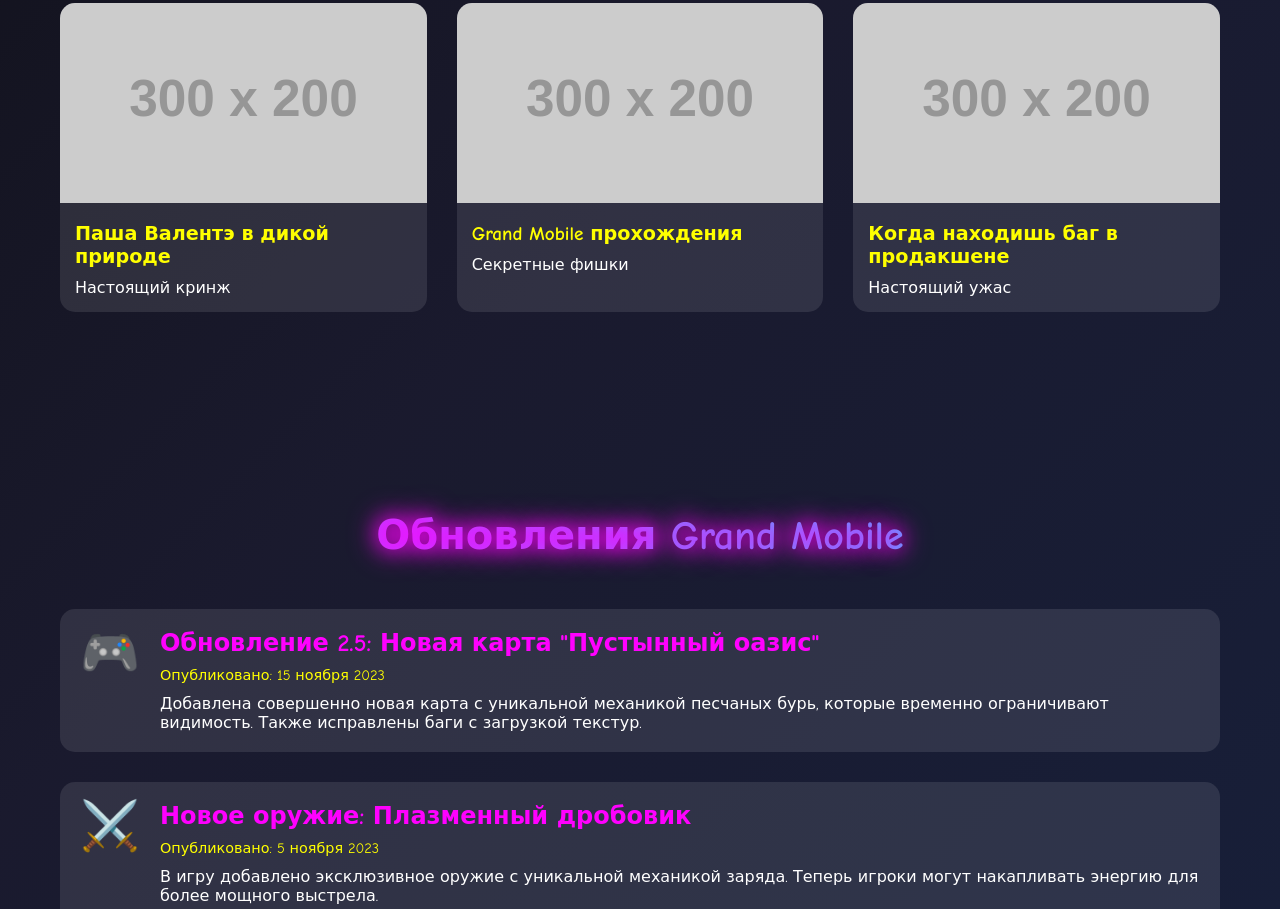
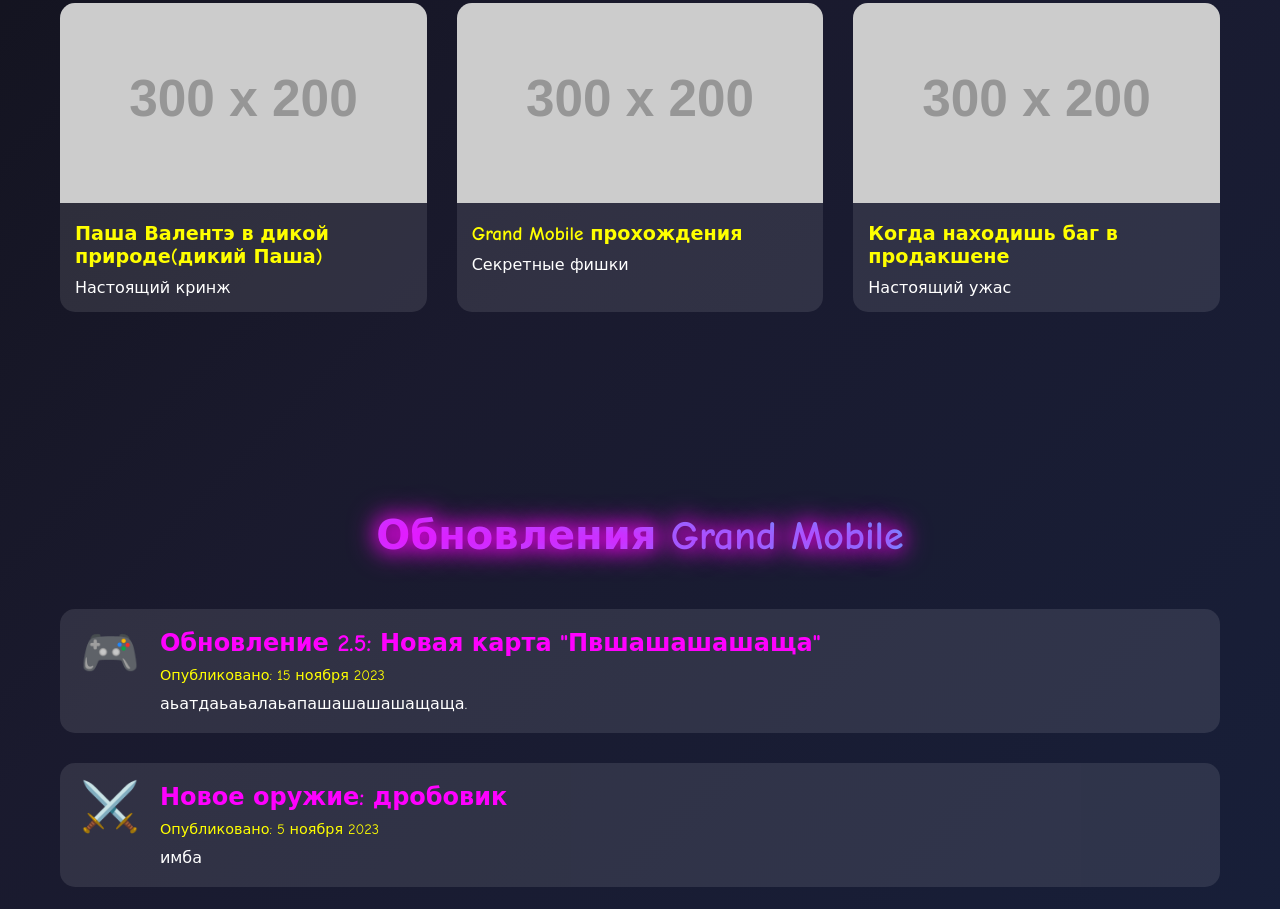
Before and after one commit to ilaomelcuk963-eng/Pashakringle, a plain HTML site: page index.html in a window 1280 px wide. Shown: the part 1333-2242 px from the top of the page. Drawn offline with Linux system fonts and the light colour scheme; placeholder pictures from the web are drawn by us.

Commit message:
Update index.html

```diff
--- a/index.html
+++ b/index.html
@@ -419,7 +419,7 @@
             <div class="meme-card">
                 <img src="https://via.placeholder.com/300x200/ff00ff/ffffff?text=Мем+4" alt="Мем 4" class="meme-img">
                 <div class="meme-info">
-                    <h3 class="meme-title">Паша Валентэ в дикой природе</h3>
+                    <h3 class="meme-title">Паша Валентэ в дикой природе(дикий Паша)</h3>
                     <p>Настоящий кринж</p>
                 </div>
             </div>
@@ -447,17 +447,17 @@
             <div class="update-card">
                 <div class="update-icon">🎮</div>
                 <div class="update-content">
-                    <h3>Обновление 2.5: Новая карта "Пустынный оазис"</h3>
+                    <h3>Обновление 2.5: Новая карта "Пвшашашашаща"</h3>
                     <div class="update-date">Опубликовано: 15 ноября 2023</div>
-                    <p>Добавлена совершенно новая карта с уникальной механикой песчаных бурь, которые временно ограничивают видимость. Также исправлены баги с загрузкой текстур.</p>
+                    <p>аьатдаьаьалаьапашашашашащаща.</p>
                 </div>
             </div>
             <div class="update-card">
                 <div class="update-icon">⚔️</div>
                 <div class="update-content">
-                    <h3>Новое оружие: Плазменный дробовик</h3>
+                    <h3>Новое оружие: дробовик</h3>
                     <div class="update-date">Опубликовано: 5 ноября 2023</div>
-                    <p>В игру добавлено эксклюзивное оружие с уникальной механикой заряда. Теперь игроки могут накапливать энергию для более мощного выстрела.</p>
+                    <p>имба</p>
                 </div>
             </div>
             <div class="update-card">
@@ -491,7 +491,7 @@
                 <a href="#" class="social-link">IG</a>
             </div>
             <div class="copyright">
-                &copy; 2023 Кринж Паша Валентэ. Все права защищены.
+                &copy; 2023 Кринж Паша Валентэ. Все права защищены мои не Паши.
             </div>
         </div>
     </footer>
```
